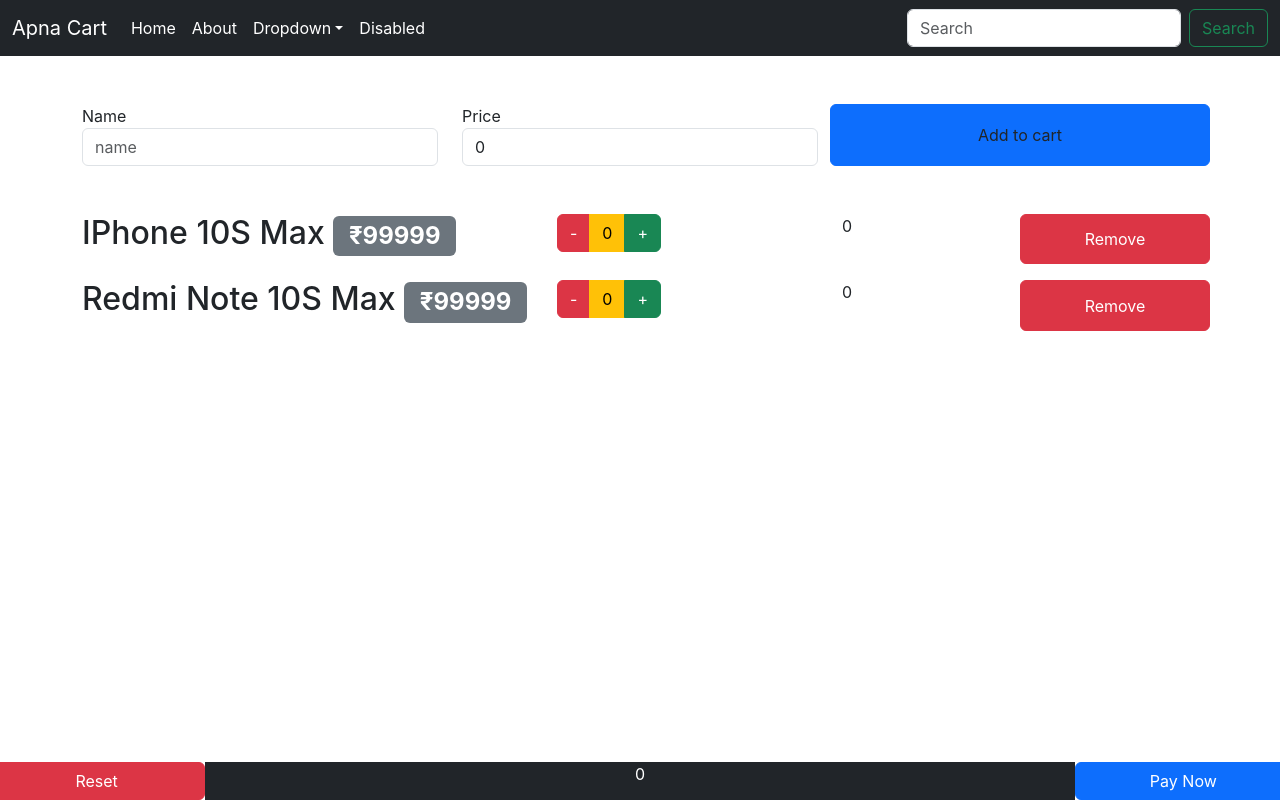
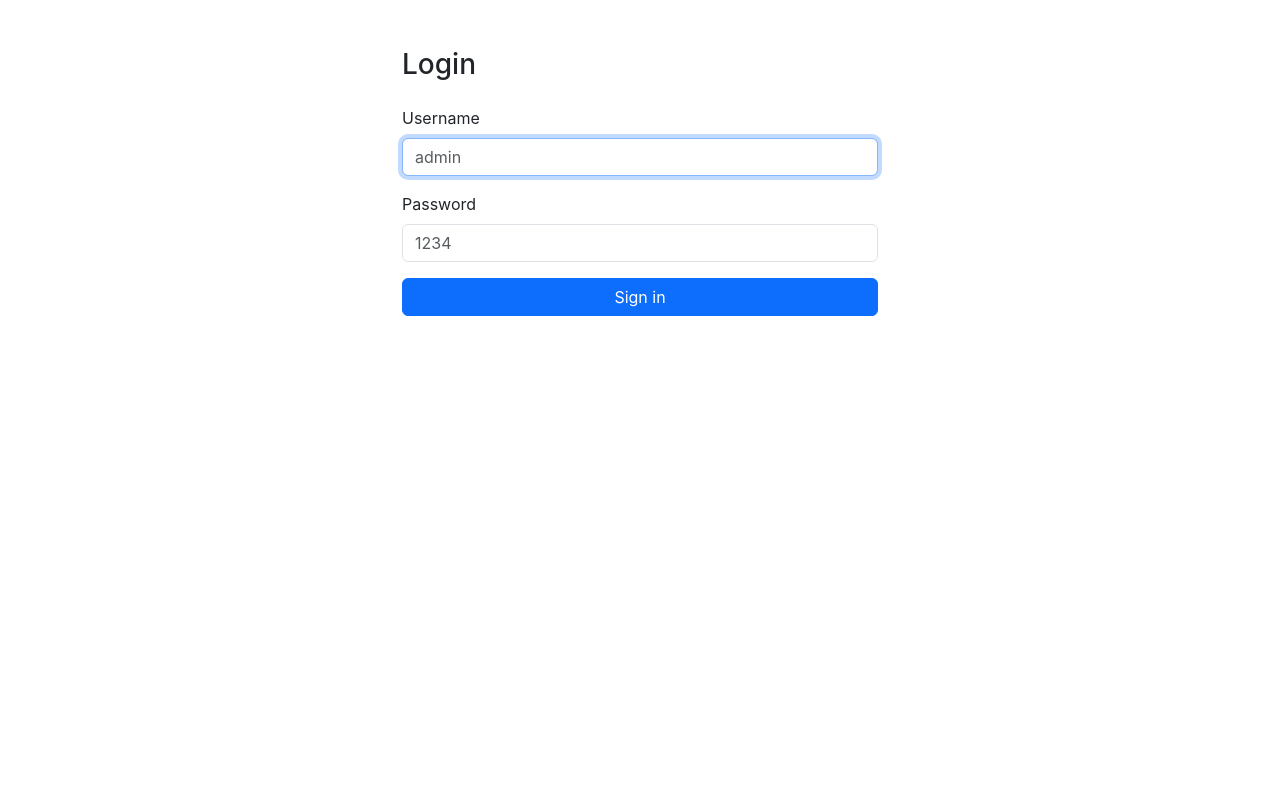
Before and after one commit to zohaib-babar/Apna-cart, a React (Create React App) app: page / in a window 1280 px wide. Built offline with nearby package versions, Linux system fonts and the light colour scheme.

Commit message:
login add

```diff
--- a/src/App.js
+++ b/src/App.js
@@ -1,27 +1,133 @@
+// import logo from "./logo.svg";
+// import "./App.css";
+// import ProductList from "./components/ProductList";
+// import React, { useState } from "react";
+// import Navbar from "./components/Navbar";
+// import Footer from "./components/Footer";
+// import AddItem from "./components/AddItem.js";
+
+// import Login from "./components/Login.js";
+
+// function App() {
+//   const products = [
+//     {
+//       price: 99999,
+//       name: "IPhone 10S Max",
+//       quantity: 0,
+//     },
+//     {
+//       price: 99999,
+//       name: "Redmi Note 10S Max",
+//       quantity: 0,
+//     },
+//   ];
+
+//   let [productList, setProductList] = useState(products);
+//   let [totalAmount, setTotalAmount] = useState(0);
+
+//   const incrementQuantity = (index) => {
+//     let newProductList = [...productList];
+//     let newTotalAmount = totalAmount;
+//     newProductList[index].quantity++;
+//     newTotalAmount += newProductList[index].price;
+//     setTotalAmount(newTotalAmount);
+//     setProductList(newProductList);
+//   };
+
+//   const decrementQuantity = (index) => {
+//     let newProductList = [...productList];
+//     let newTotalAmount = totalAmount;
+//     if (newProductList[index].quantity > 0) {
+//       newProductList[index].quantity--;
+//       newTotalAmount += newProductList[index].price;
+//     }
+//     setTotalAmount(newTotalAmount);
+//     setProductList(newProductList);
+//   };
+
+//   const resetQuantity = () => {
+//     let newProductList = [...productList];
+//     newProductList.map((products) => {
+//       products.quantity = 0;
+//       setProductList(newProductList);
+//       setTotalAmount(0);
+//     });
+//   };
+
+//   const removeItem = (index) => {
+//     let newProductList = [...productList];
+//     let newTotalAmount = totalAmount;
+//     newTotalAmount -=
+//       newProductList[index].quantity * newProductList[index].price;
+//     newProductList.splice(index, 1);
+//     setProductList(newProductList);
+//     setTotalAmount(newTotalAmount);
+//   };
+
+//   const addItem = (name, price) => {
+//     let newProductList = [...productList];
+//     newProductList.push({
+//       price: price,
+//       name: name,
+//       quantity: 0,
+//     });
+//     setProductList(newProductList);
+//   };
+
+//   let [isLoggedIn, setIsLoggedIn] = useState(() => {
+//     return localStorage.getItem("isLoggedIn") === "true";
+//   });
+
+//   // jab state change ho to localStorage update karo
+//   useEffect(() => {
+//     localStorage.setItem("isLoggedIn", isLoggedIn ? "true" : "false");
+//   }, [isLoggedIn]);
+
+//   return (
+//     <>
+//       <Navbar />
+//       <main className="container mt-5">
+//         <AddItem addItem={addItem} />
+//         <ProductList
+//           productList={productList}
+//           incrementQuantity={incrementQuantity}
+//           decrementQuantity={decrementQuantity}
+//           removeItem={removeItem}
+//         />
+//       </main>
+
+//       <Footer totalAmount={totalAmount} resetQuantity={resetQuantity} />
+//       <Login />
+//     </>
+//   );
+// }
+
+// export default App;
+
 import logo from "./logo.svg";
 import "./App.css";
 import ProductList from "./components/ProductList";
-import React, { useState } from "react";
+import React, { useState, useEffect } from "react";
 import Navbar from "./components/Navbar";
 import Footer from "./components/Footer";
 import AddItem from "./components/AddItem.js";
+import Login from "./components/Login.js";
 
 function App() {
   const products = [
-    {
-      price: 99999,
-      name: "IPhone 10S Max",
-      quantity: 0,
-    },
-    {
-      price: 99999,
-      name: "Redmi Note 10S Max",
-      quantity: 0,
-    },
+    { price: 99999, name: "IPhone 10S Max", quantity: 0 },
+    { price: 99999, name: "Redmi Note 10S Max", quantity: 0 },
   ];
 
   let [productList, setProductList] = useState(products);
   let [totalAmount, setTotalAmount] = useState(0);
+  let [isLoggedIn, setIsLoggedIn] = useState(() => {
+    return localStorage.getItem("isLoggedIn") === "true";
+  });
+
+  useEffect(() => {
+    localStorage.setItem("isLoggedIn", isLoggedIn ? "true" : "false");
+  }, [isLoggedIn]);
 
   const incrementQuantity = (index) => {
     let newProductList = [...productList];
@@ -37,7 +143,7 @@
     let newTotalAmount = totalAmount;
     if (newProductList[index].quantity > 0) {
       newProductList[index].quantity--;
-      newTotalAmount += newProductList[index].price;
+      newTotalAmount -= newProductList[index].price;
     }
     setTotalAmount(newTotalAmount);
     setProductList(newProductList);
@@ -45,11 +151,9 @@
 
   const resetQuantity = () => {
     let newProductList = [...productList];
-    newProductList.map((products) => {
-      products.quantity = 0;
-      setProductList(newProductList);
-      setTotalAmount(0);
-    });
+    newProductList.forEach((p) => (p.quantity = 0));
+    setProductList(newProductList);
+    setTotalAmount(0);
   };
 
   const removeItem = (index) => {
@@ -62,21 +166,32 @@
     setTotalAmount(newTotalAmount);
   };
 
-  const addItem = (name,price) => {
+  const addItem = (name, price) => {
     let newProductList = [...productList];
-    newProductList.push({
-      price:price,
-      name:name,
-      quantity:0,
-    });
+    newProductList.push({ price: price, name: name, quantity: 0 });
     setProductList(newProductList);
+  };
+
+  // ⚡ GATE: login required
+  if (!isLoggedIn) {
+    return <Login onLogin={() => setIsLoggedIn(true)} />;
   }
 
   return (
     <>
+      <div className="d-flex justify-content-between align-items-center p-2">
+        <h4>My App</h4>
+        <button
+          className="btn btn-outline-secondary btn-sm"
+          onClick={() => setIsLoggedIn(false)}
+        >
+          Logout
+        </button>
+      </div>
+
       <Navbar />
       <main className="container mt-5">
-        <AddItem addItem={addItem}/>
+        <AddItem addItem={addItem} />
         <ProductList
           productList={productList}
           incrementQuantity={incrementQuantity}
@@ -84,7 +199,6 @@
           removeItem={removeItem}
         />
       </main>
-
       <Footer totalAmount={totalAmount} resetQuantity={resetQuantity} />
     </>
   );
--- /dev/null
+++ b/src/components/Login.js
@@ -0,0 +1,51 @@
+import React, { useState } from "react";
+
+export default function Login({ onLogin }) {
+  const [username, setUsername] = useState("");
+  const [password, setPassword] = useState("");
+  const [error, setError]     = useState("");
+
+  const handleSubmit = (e) => {
+    e.preventDefault();
+    // ⚠️ Demo credentials (baad me API/jwt laga lena)
+    if (username === "admin" && password === "1234") {
+      setError("");
+      onLogin(); // App ko bol do: login ho gaya
+    } else {
+      setError("Invalid username or password");
+    }
+  };
+
+  return (
+    <div className="container mt-5" style={{maxWidth: 500}}>
+      <h3 className="mb-4">Login</h3>
+      <form onSubmit={handleSubmit}>
+        <div className="mb-3">
+          <label className="form-label">Username</label>
+          <input
+            className="form-control"
+            value={username}
+            onChange={(e)=>setUsername(e.target.value)}
+            placeholder="admin"
+            autoFocus
+          />
+        </div>
+
+        <div className="mb-3">
+          <label className="form-label">Password</label>
+          <input
+            type="password"
+            className="form-control"
+            value={password}
+            onChange={(e)=>setPassword(e.target.value)}
+            placeholder="1234"
+          />
+        </div>
+
+        {error && <div className="alert alert-danger py-2">{error}</div>}
+
+        <button type="submit" className="btn btn-primary w-100">Sign in</button>
+      </form>
+    </div>
+  );
+}
```
Also changed, not shown: src/components/Navbar.js (+0 -14 lines), src/components/ProductList.js (+18 -9 lines).
